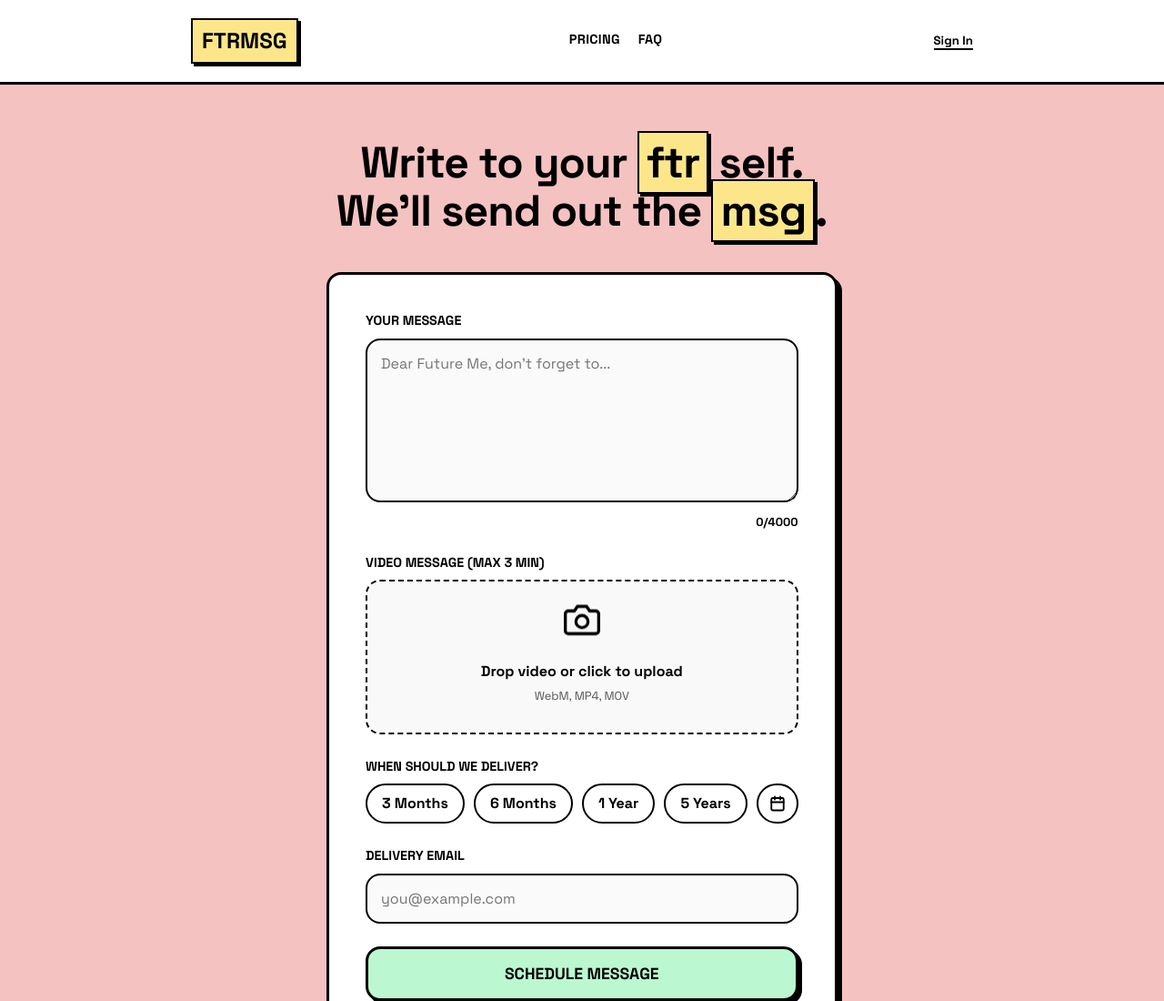
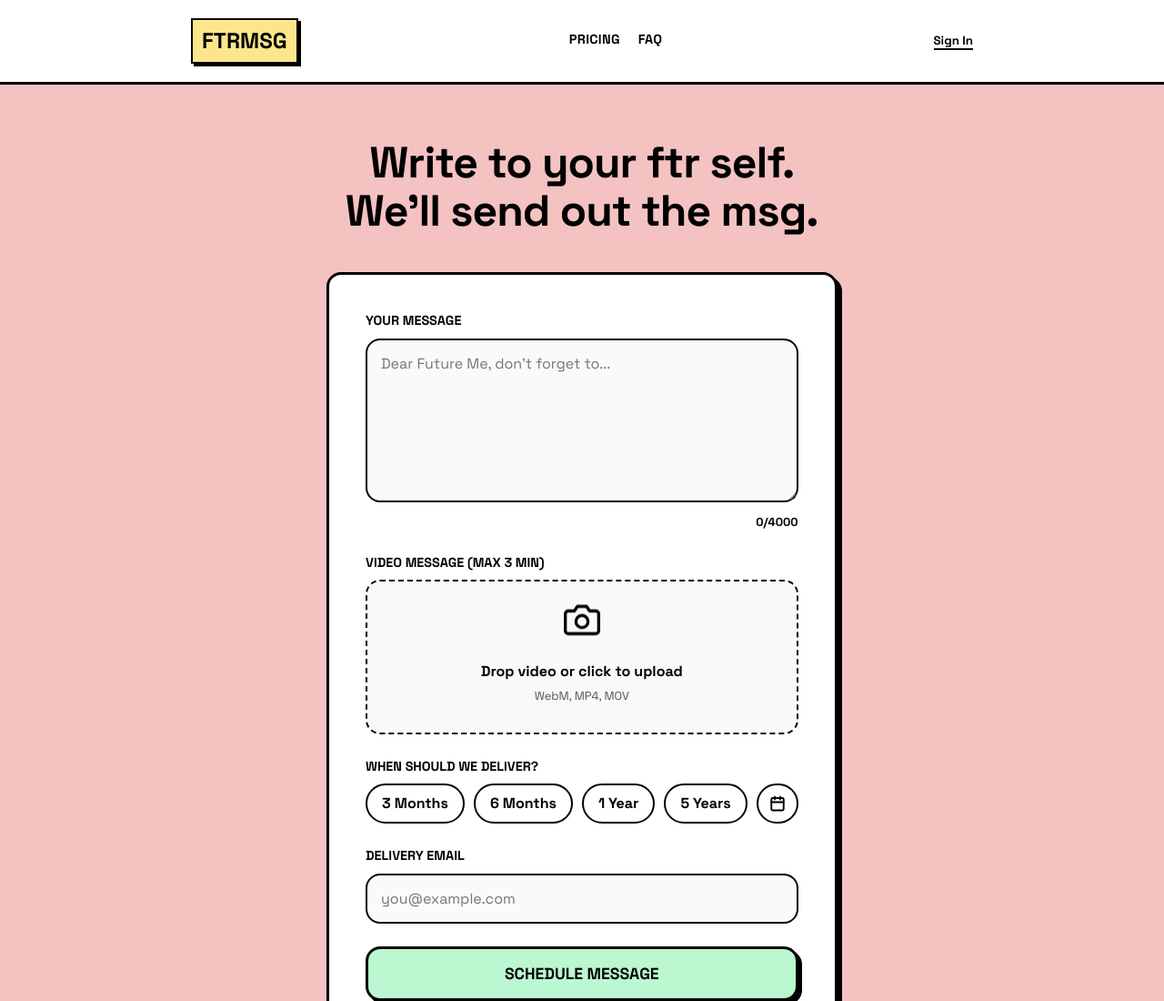
Before and after one commit to BryanZaneee/Sendaway, a website built with Vite: page index.html in a window 1280 px wide. Shown: the top 1100 px of the page at 91% size. Built offline with nearby package versions, Linux system fonts and the light colour scheme; no server answers.

Commit message:
Revert "Style hero 'ftr' and 'msg' with yellow highlight matching logo"
This reverts commit f5e59278fb03c6077ac760b3daaf5e1a477a7ae7.

```diff
--- a/index.html
+++ b/index.html
@@ -181,13 +181,6 @@
             border: 2px solid black;
             padding: 5px 10px;
             background: var(--pastel-yellow);
-            box-shadow: 3px 3px 0 black;
-        }
-
-        .hero-highlight {
-            background: var(--pastel-yellow);
-            border: 2px solid black;
-            padding: 2px 8px;
             box-shadow: 3px 3px 0 black;
         }
 
@@ -1020,7 +1013,7 @@
     <section class="hero" id="create">
         <div class="container">
             <div style="text-align: center; margin-bottom: 40px;">
-                <h1 id="heroHeading" style="font-size: 3rem; line-height: 1.1; text-transform: none;">Write to your <span class="hero-highlight">ftr</span> self.<br>We'll send out the <span class="hero-highlight">msg</span>.</h1>
+                <h1 id="heroHeading" style="font-size: 3rem; line-height: 1.1; text-transform: none;">Write to your ftr self.<br>We'll send out the msg.</h1>
             </div>
 
             <form class="neo-box capsule-form" style="margin: 0 auto;" id="capsuleForm">
```
